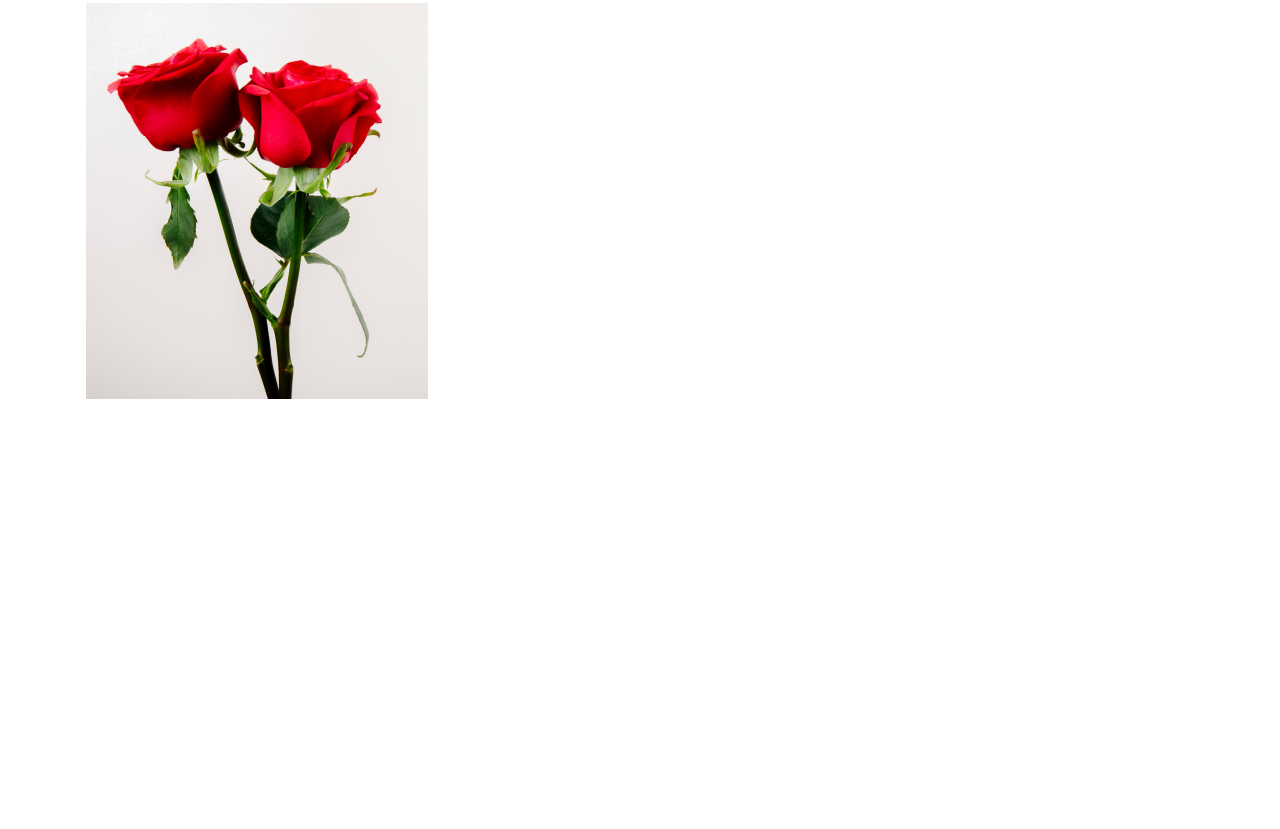
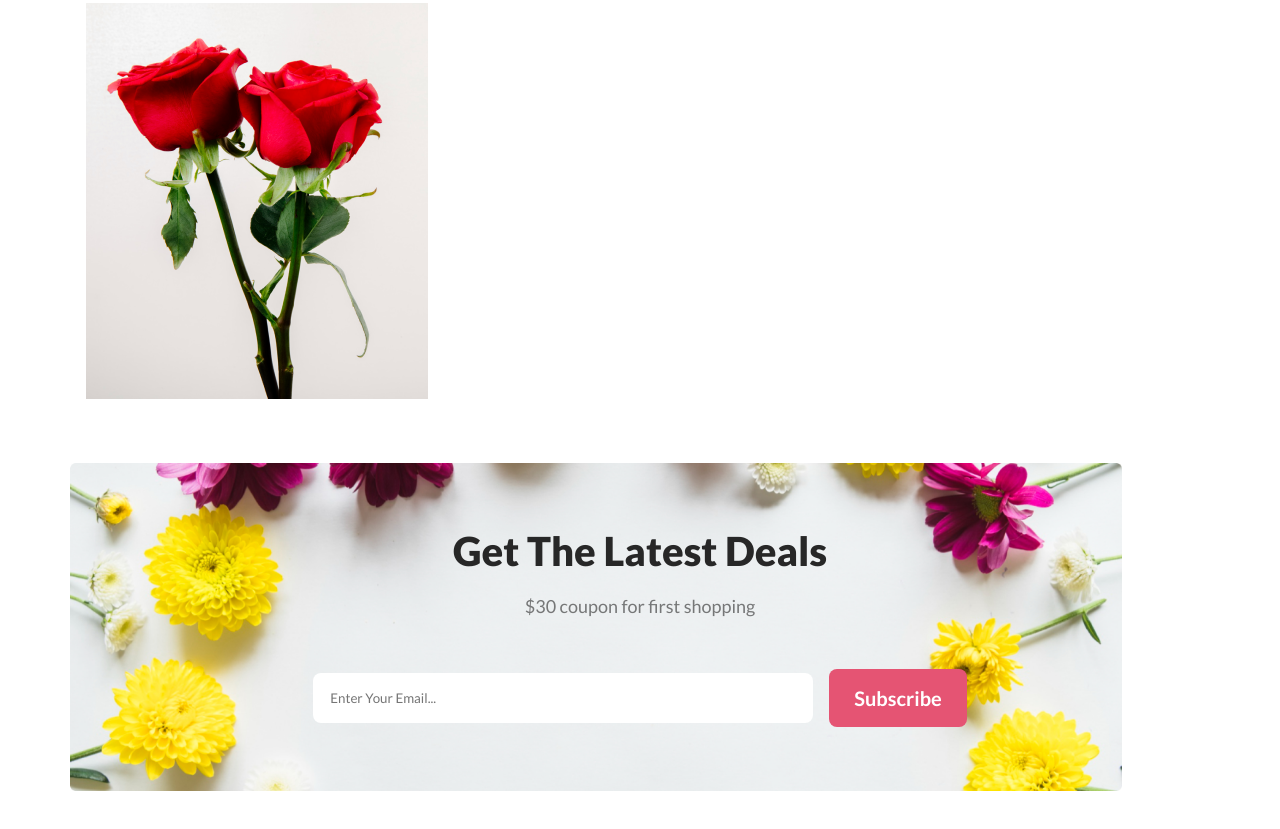
Before and after one commit to dreammehedi/flower-shop, a plain HTML site: page index.html in a window 1280 px wide. Shown: the part 3045-3874 px from the top of the page. Before the commit the page ends 3508 px from the top, so only its background shows below. Drawn offline with Linux system fonts and the light colour scheme.

Commit message:
latest deal complete & hot deal html & css some changes

```diff
--- a/index.html
+++ b/index.html
@@ -81,7 +81,7 @@
             <div class="container">
                 <div class="hot-deals">
                     <div class="hot-deal">
-                        <h1 class="hot-deal-title">Hot Deal ! Sale Up To 25% Off</h1>
+                        <h1 class="hot-deal-title">Hot Deal ! Sale Up To 25% <span style="color: #E55473;     font-weight: 700;">Off</span></h1>
                         <p class="hot-deal-desc">It is a long established fact that a reader will be distracted by the readable content of a page when looking at its layout.</p>
                         <button class="btn sign-up-btn">Sign Up</button>
                     </div>
@@ -102,6 +102,21 @@
                 </div>
             </div>
         </section>
+
+        <!-- latest deal  -->
+        <section>
+            <div class="container">
+                <div class="latest-deal">
+                    <div class="latest-deal-content">
+                        <h1 class="latest-deal-title">Get The Latest Deals</h1>
+                        <p class="latest-deal-desc">$30 coupon for first shopping</p>
+                    </div>
+                    <form class="latest-deal-form">
+                        <input type="email" placeholder="Enter Your Email..."><button type="submit" class="btn subscribe-btn">Subscribe</button>
+                    </form>
+                </div>
+            </div>
+        </section>
     </main>
 </body>
 </html>
--- a/style.css
+++ b/style.css
@@ -21,6 +21,8 @@ section{
     cursor: pointer;
     border: 1px solid transparent;
     border-radius: 8px;
+    background-color: #E55473;
+    color: #fff;
 }
 
 
@@ -52,8 +54,6 @@ p.header-content-desc {
 }
 
 button.shop-now-btn {
-    background: #E55473;
-    color: #fff;
     padding: 20px 43px;
 }
 
@@ -164,13 +164,6 @@ p.hot-deal-desc {
     margin: 24px 0;
 }
 
-button.sign-up-btn {
-
-     /* 166.667% */
-    background: #E55473;
-    color: #fff;
-}
-
 .hot-deal {
     max-width: 700px;
     text-align: center;
@@ -218,5 +211,45 @@ p.instagram-desc {
 .instagram-img img {
     margin: 1rem 1rem;
 }
+/* instagram style end */
 
-/* instagram style end */
+/* latest deal style start */
+.latest-deal {
+    padding: 4rem 0;
+    text-align: center;
+    background-image: url(images/Rectangle-9.png);
+    background-repeat: no-repeat;
+    background-size: contain;
+}
+
+h1.latest-deal-title {
+    color: #272727;
+    font-size: 40px;
+    font-weight: 800;
+    margin-bottom: 1rem;
+}
+
+p.latest-deal-desc {
+    color: rgba(39, 39, 39, 0.60);
+    font-size: 18px;
+    font-weight: 400;
+    line-height: 30px; /* 166.667% */
+}
+
+.latest-deal-form input {
+    border-radius: 8px;
+    background: #FFF;
+    padding: 1rem 0 1rem 1rem;
+    width: 500px;
+    outline: none;
+    border: 1px solid transparent;
+    margin-right: 1rem;
+}
+
+.latest-deal-form {
+    margin-top: 48px;
+    display: flex;
+    justify-content: center;
+    align-items: center;
+}
+/* latest deal style end */
```
